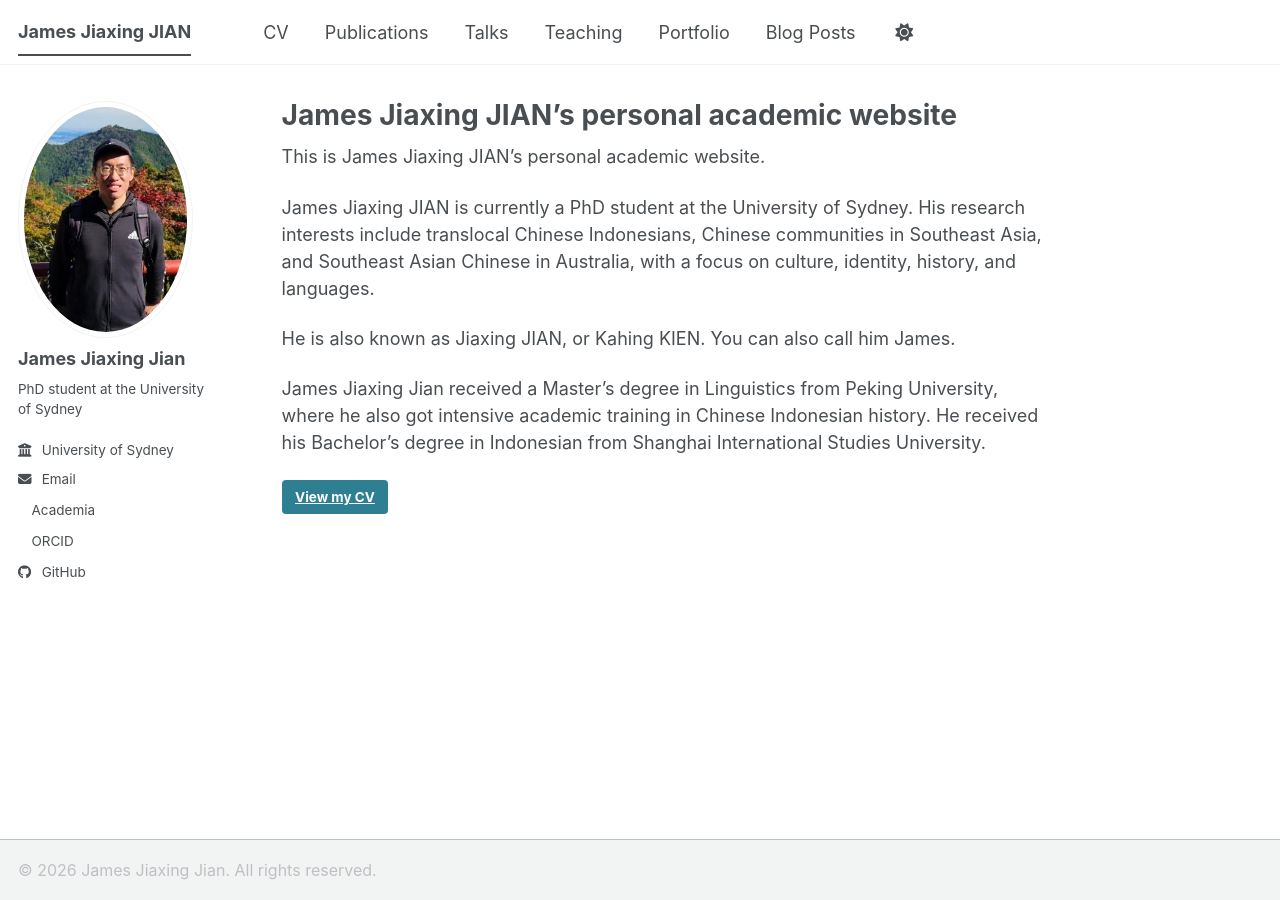
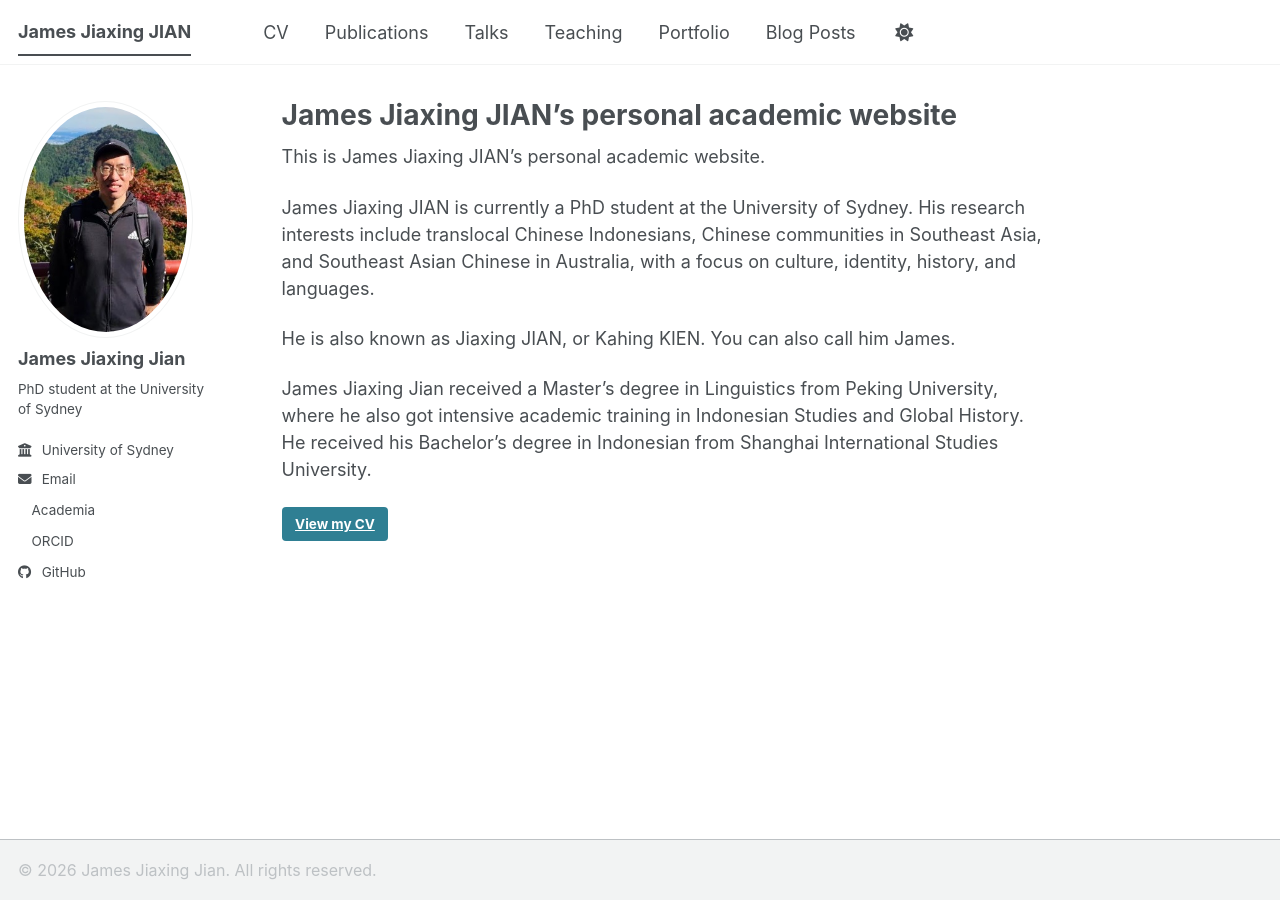
Before and after one commit to jamesjiaxingjian/jamesjiaxingjian.github.io, a Jekyll site: the page built from _pages/about.md, in a window 1280 px wide. Built offline with Jekyll 4.4.1, drawn with Linux system fonts in a browser that asks for light colours; a style sheet for code colours, icons or effects is not loaded.

Commit message:
Update about.md

```diff
--- a/_pages/about.md
+++ b/_pages/about.md
@@ -12,7 +12,7 @@ James Jiaxing JIAN is currently a PhD student at the University of Sydney. His r
 
 He is also known as Jiaxing JIAN, or Kahing KIEN. You can also call him James.
 
-James Jiaxing Jian received a Master’s degree in Linguistics from Peking University, where he also got intensive academic training in Chinese Indonesian history. He received his Bachelor’s degree in Indonesian from Shanghai International Studies University.
+James Jiaxing Jian received a Master’s degree in Linguistics from Peking University, where he also got intensive academic training in Indonesian Studies and Global History. He received his Bachelor’s degree in Indonesian from Shanghai International Studies University.
 
 
 <a href="/cv/" class="btn btn--primary">View my CV</a>
```
